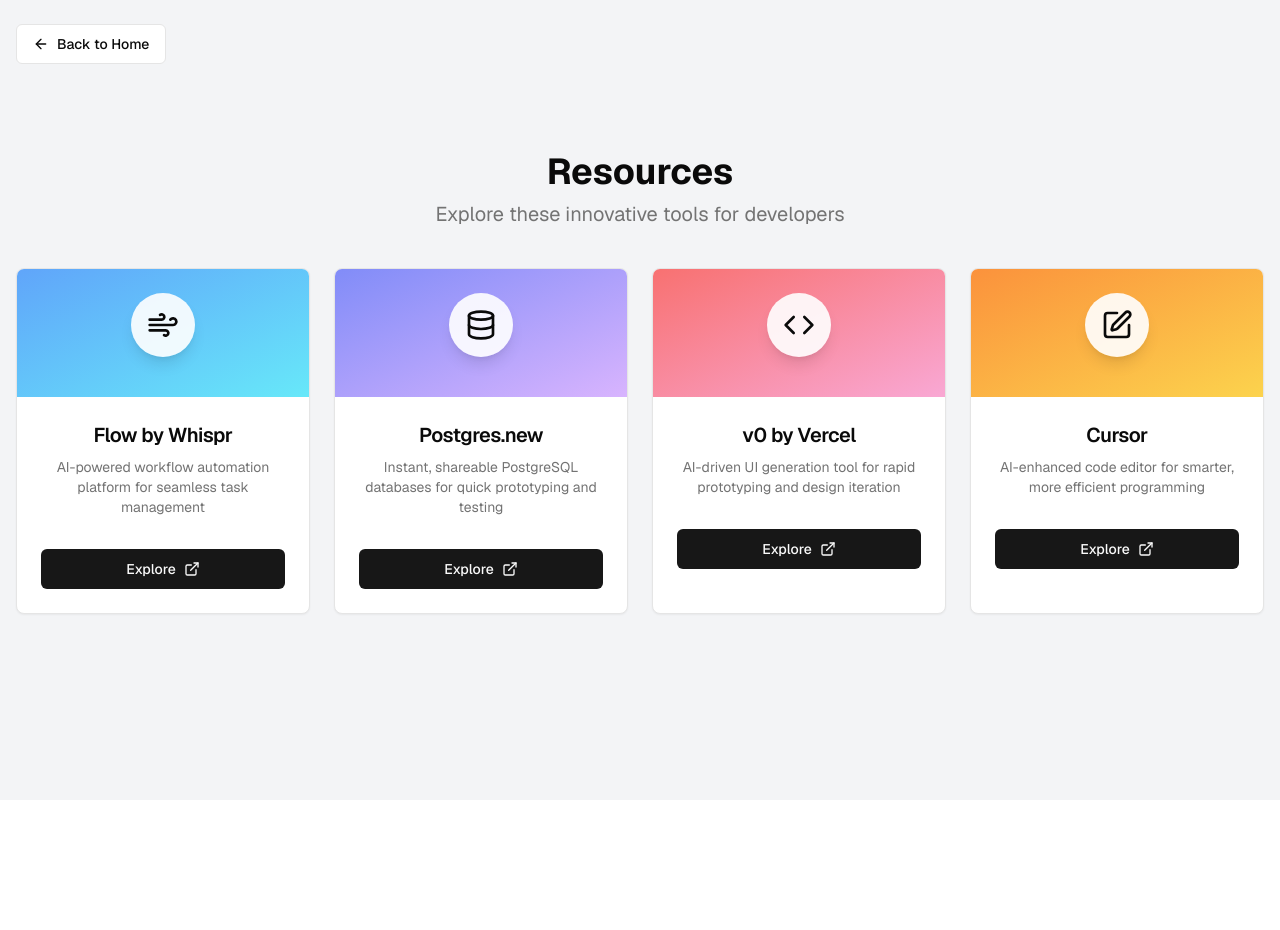
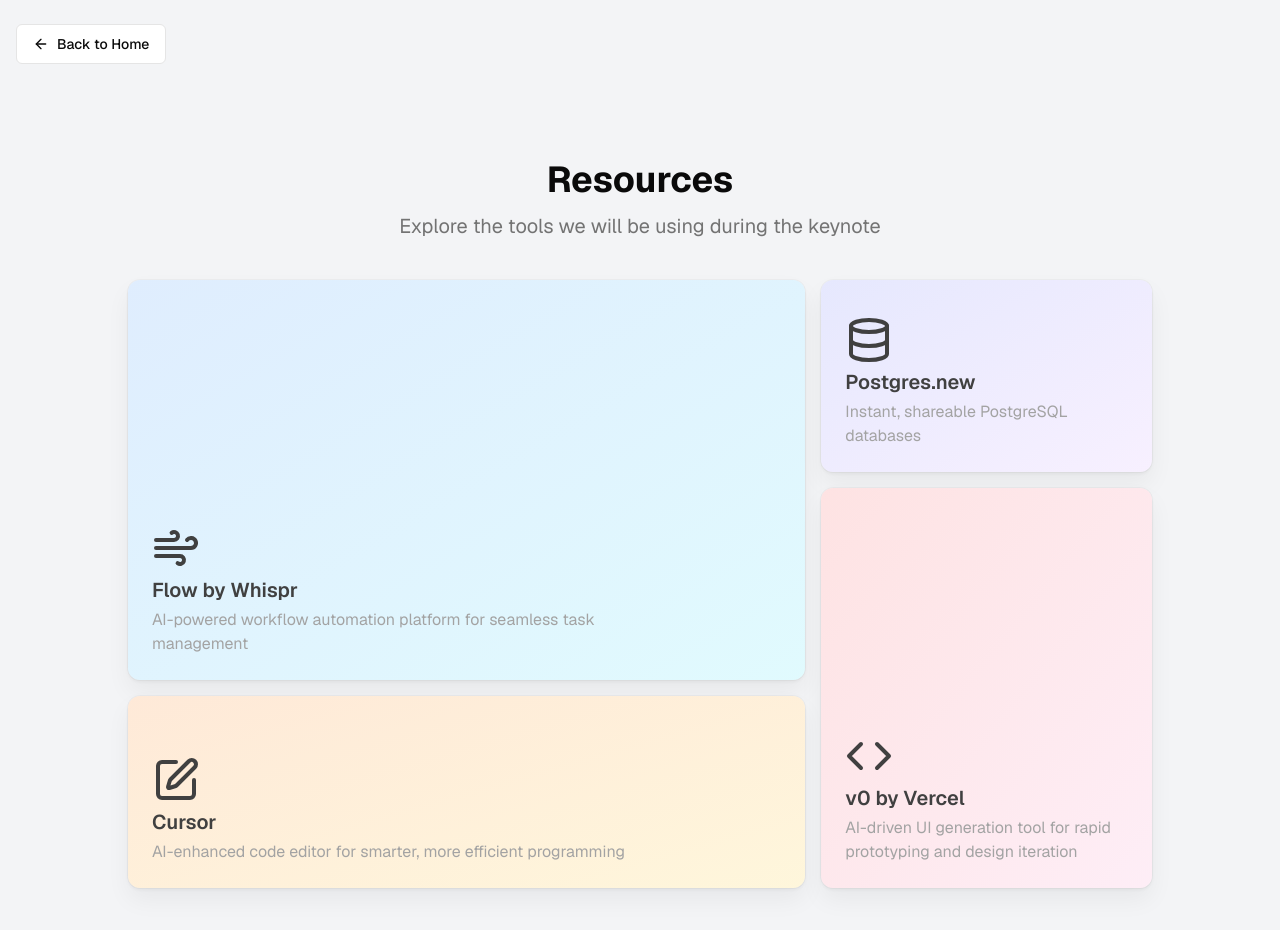
Before and after one commit to eirikhaugstulen/all-devs-24, a Next.js app: page /resources in a window 1280 px wide. Shown: the top 930 px of the page. Before the commit the page ends 800 px from the top, so only its background shows below. Built offline with nearby package versions, Linux system fonts and the light colour scheme.

Commit message:
feat: use the bento-grid component

```diff
--- a/components/keynote-resources.tsx
+++ b/components/keynote-resources.tsx
@@ -1,76 +1,62 @@
 'use client'
 
-import { Card, CardContent, CardDescription, CardFooter, CardHeader, CardTitle } from "@/components/ui/card"
-import { Button } from "@/components/ui/button"
-import { ExternalLinkIcon, WindIcon, DatabaseIcon, CodeIcon, EditIcon } from "lucide-react"
+import { WindIcon, DatabaseIcon, CodeIcon, EditIcon } from "lucide-react"
+import { BentoCard, BentoGrid } from "@/components/magicui/bento-grid"
 
-interface Resource {
-  title: string
-  description: string
-  link: string
-  icon: React.ReactNode
-  color: string
-}
-
-const resources: Resource[] = [
+const resources = [
   {
-    title: "Flow by Whispr",
+    Icon: WindIcon,
+    name: "Flow by Whispr",
     description: "AI-powered workflow automation platform for seamless task management",
-    link: "https://www.flowvoice.ai",
-    icon: <WindIcon className="h-8 w-8" />,
-    color: "from-blue-400 to-cyan-300",
+    href: "https://www.flowvoice.ai",
+    cta: "Explore",
+    background: <div className="absolute inset-0 bg-gradient-to-br from-blue-400 to-cyan-300 opacity-20" />,
+    className: "md:col-span-2 md:row-span-2",
   },
   {
-    title: "Postgres.new",
-    description: "Instant, shareable PostgreSQL databases for quick prototyping and testing",
-    link: "https://postgres.new",
-    icon: <DatabaseIcon className="h-8 w-8" />,
-    color: "from-indigo-400 to-purple-300",
+    Icon: DatabaseIcon,
+    name: "Postgres.new",
+    description: "Instant, shareable PostgreSQL databases",
+    href: "https://postgres.new",
+    cta: "Explore",
+    background: <div className="absolute inset-0 bg-gradient-to-br from-indigo-400 to-purple-300 opacity-20" />,
+    className: "md:col-span-1 md:row-span-1",
   },
   {
-    title: "v0 by Vercel",
+    Icon: CodeIcon,
+    name: "v0 by Vercel",
     description: "AI-driven UI generation tool for rapid prototyping and design iteration",
-    link: "https://v0.dev",
-    icon: <CodeIcon className="h-8 w-8" />,
-    color: "from-red-400 to-pink-300",
+    href: "https://v0.dev",
+    cta: "Explore",
+    background: <div className="absolute inset-0 bg-gradient-to-br from-red-400 to-pink-300 opacity-20" />,
+    className: "md:col-span-1 md:row-span-2",
   },
   {
-    title: "Cursor",
+    Icon: EditIcon,
+    name: "Cursor",
     description: "AI-enhanced code editor for smarter, more efficient programming",
-    link: "https://cursor.sh",
-    icon: <EditIcon className="h-8 w-8" />,
-    color: "from-orange-400 to-amber-300",
+    href: "https://cursor.sh",
+    cta: "Explore",
+    background: <div className="absolute inset-0 bg-gradient-to-br from-orange-400 to-amber-300 opacity-20" />,
+    className: "md:col-span-2 md:row-span-1",
   },
 ]
 
 export function KeynoteResources() {
   return (
-    <div className="container mx-auto py-10 px-4">
+    <div className="container mx-auto py-12 px-4">
       <div className="text-center mb-10">
-        <h1 className="text-4xl font-bold mb-2">Resources</h1>
-        <p className="text-xl text-muted-foreground">Explore these innovative tools for developers</p>
+        <h1 className="text-4xl font-bold mb-3">Resources</h1>
+        <p className="text-xl text-muted-foreground">
+          Explore the tools we will be using during the keynote
+        </p>
       </div>
-      <div className="grid grid-cols-1 md:grid-cols-2 lg:grid-cols-4 gap-6">
-        {resources.map((resource, index) => (
-          <Card key={index} className="group hover:shadow-lg transition-shadow duration-300 overflow-hidden">
-            <CardHeader className={`bg-gradient-to-br ${resource.color} p-6 transition-all duration-300 group-hover:scale-105`}>
-              <div className="w-16 h-16 rounded-full bg-white/90 flex items-center justify-center mb-4 mx-auto shadow-lg">
-                {resource.icon}
-              </div>
-            </CardHeader>
-            <CardContent className="pt-6">
-              <CardTitle className="text-xl mb-2 text-center">{resource.title}</CardTitle>
-              <CardDescription className="text-center">{resource.description}</CardDescription>
-            </CardContent>
-            <CardFooter className="pt-2 pb-6">
-              <Button className="w-full" asChild>
-                <a href={resource.link} target="_blank" rel="noopener noreferrer">
-                  Explore <ExternalLinkIcon className="ml-2 h-4 w-4" />
-                </a>
-              </Button>
-            </CardFooter>
-          </Card>
-        ))}
+      <div className="max-w-5xl mx-auto">
+        <BentoGrid className="md:grid-cols-3 md:auto-rows-[12rem] gap-4">
+          {resources.map((resource) => (
+            <BentoCard key={resource.name} {...resource} />
+          ))}
+        </BentoGrid>
       </div>
     </div>
   )
--- /dev/null
+++ b/components/magicui/bento-grid.tsx
@@ -0,0 +1,79 @@
+import { ReactNode } from "react";
+import { ArrowRightIcon } from "@radix-ui/react-icons";
+
+import { cn } from "@/lib/utils";
+import { Button } from "@/components/ui/button";
+
+const BentoGrid = ({
+  children,
+  className,
+}: {
+  children: ReactNode;
+  className?: string;
+}) => {
+  return (
+    <div
+      className={cn(
+        "grid w-full auto-rows-[22rem] grid-cols-3 gap-4",
+        className,
+      )}
+    >
+      {children}
+    </div>
+  );
+};
+
+const BentoCard = ({
+  name,
+  className,
+  background,
+  Icon,
+  description,
+  href,
+  cta,
+}: {
+  name: string;
+  className: string;
+  background: ReactNode;
+  Icon: any;
+  description: string;
+  href: string;
+  cta: string;
+}) => (
+  <div
+    key={name}
+    className={cn(
+      "group relative col-span-3 flex flex-col justify-between overflow-hidden rounded-xl",
+      // light styles
+      "bg-white [box-shadow:0_0_0_1px_rgba(0,0,0,.03),0_2px_4px_rgba(0,0,0,.05),0_12px_24px_rgba(0,0,0,.05)]",
+      // dark styles
+      "transform-gpu dark:bg-black dark:[border:1px_solid_rgba(255,255,255,.1)] dark:[box-shadow:0_-20px_80px_-20px_#ffffff1f_inset]",
+      className,
+    )}
+  >
+    <div>{background}</div>
+    <div className="pointer-events-none z-10 flex transform-gpu flex-col gap-1 p-6 transition-all duration-300 group-hover:-translate-y-10">
+      <Icon className="h-12 w-12 origin-left transform-gpu text-neutral-700 transition-all duration-300 ease-in-out group-hover:scale-75" />
+      <h3 className="text-xl font-semibold text-neutral-700 dark:text-neutral-300">
+        {name}
+      </h3>
+      <p className="max-w-lg text-neutral-400">{description}</p>
+    </div>
+
+    <div
+      className={cn(
+        "pointer-events-none absolute bottom-0 flex w-full translate-y-10 transform-gpu flex-row items-center p-4 opacity-0 transition-all duration-300 group-hover:translate-y-0 group-hover:opacity-100",
+      )}
+    >
+      <Button variant="ghost" asChild size="sm" className="pointer-events-auto">
+        <a href={href}>
+          {cta}
+          <ArrowRightIcon className="ml-2 h-4 w-4" />
+        </a>
+      </Button>
+    </div>
+    <div className="pointer-events-none absolute inset-0 transform-gpu transition-all duration-300 group-hover:bg-black/[.03] group-hover:dark:bg-neutral-800/10" />
+  </div>
+);
+
+export { BentoCard, BentoGrid };
--- a/package.json
+++ b/package.json
@@ -8,6 +8,7 @@
   "dependencies": {
     "@radix-ui/react-checkbox": "^1.1.1",
     "@radix-ui/react-dropdown-menu": "^2.1.1",
+    "@radix-ui/react-icons": "^1.3.0",
     "@radix-ui/react-label": "^2.1.0",
     "@radix-ui/react-slot": "^1.1.0",
     "@supabase/ssr": "latest",
```
Also changed, not shown: 1 other file (tests, documents, lock files or other folders).
